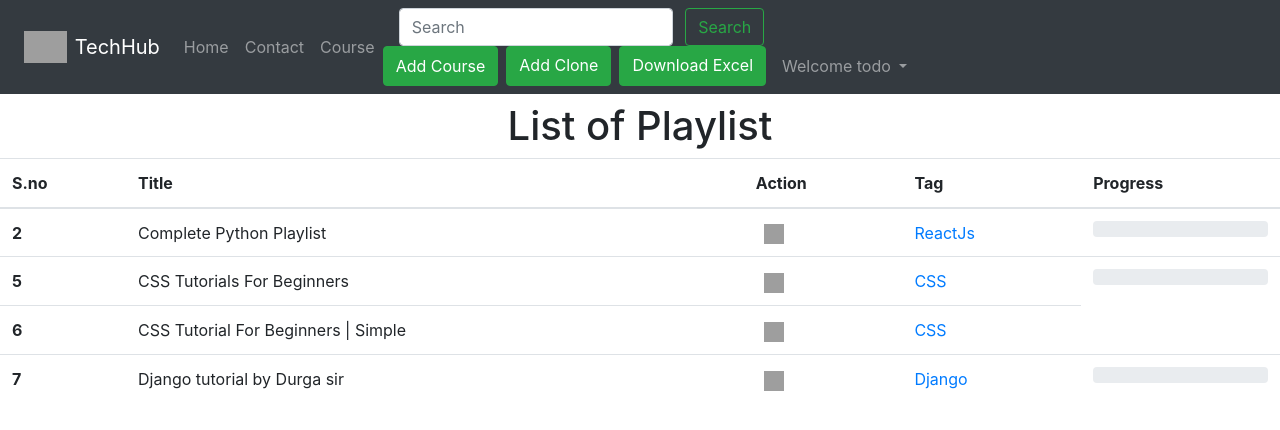
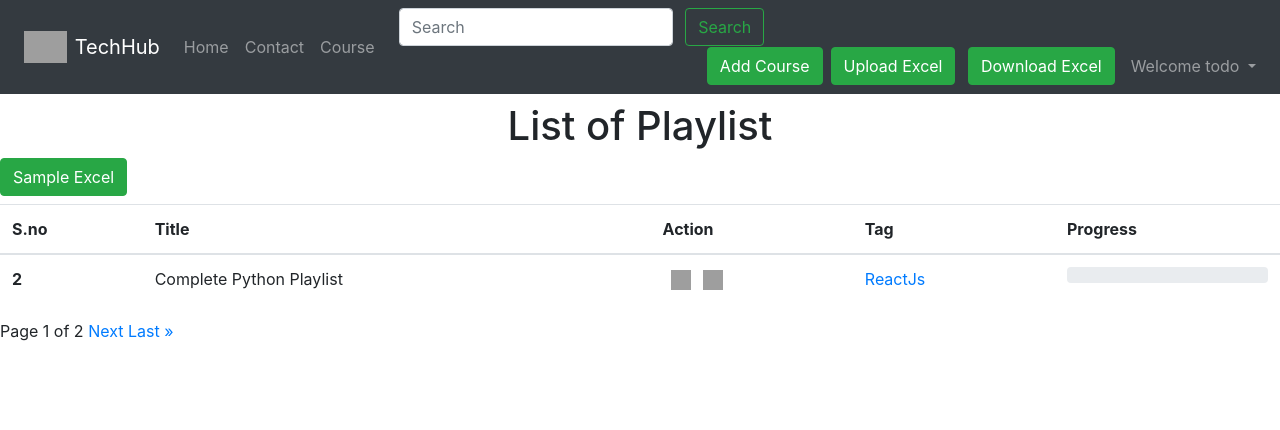
Before and after one commit to Rahul24Tech/course-traker, a Django app: page /course in a window 1280 px wide. Shown: the top 430 px of the page. Run offline with Django 4.2, Linux system fonts and the light colour scheme; a user stored in the database is signed in; data comes from the database, SQL or seed files in the repository; both versions use the stored data as it was after the commit; parts of the project's set-up code (start-up, migrations or seed data) failed here and were passed over; some libraries are stand-ins or nearby versions; grey boxes are pictures that could not be loaded.

Commit message:
Added:export and import excel file functioality

```diff
--- a/playlist/course_video/urls.py
+++ b/playlist/course_video/urls.py
@@ -16,6 +16,8 @@
     path("tag_listing/<slug:tags>/", tag_listing, name="tag_listing"),
     path('search', search, name="search"),
     path('getstatus/<int:id>', getstatus, name="getstatus"),
-    path('clone', clone, name="clone"),
+    path('clone/<int:id>', clone, name="clone"),
     path('course_csv', course_csv, name="course_csv"),
+    path('upload', upload, name="upload"),
+    path('download', download, name="download"),
 ]
--- a/playlist/course_video/views.py
+++ b/playlist/course_video/views.py
@@ -7,10 +7,14 @@
 
 from .models import *
 from .forms import CreateUserForm, ContactForm, StatusForm
+from django.core.paginator import Paginator
 
 import youtube_dl
 import openpyxl
 import re
+import calendar
+import time
+from datetime import datetime
 from copy import deepcopy
 
 # Create your views here.
@@ -23,6 +27,9 @@
 @login_required(login_url="login")
 def main(request):
     course = Course.objects.all()
+    p = Paginator(Course.objects.all(), 4)
+    page = request.GET.get('page')
+    courses = p.get_page(page)
     if request.method == 'POST':
         link = request.POST['link']
         tag = request.POST['tag']
@@ -79,9 +86,11 @@
     request.session['progress'] = progress
 
 
+
     result = {
         "course": course,
-        "per": progress
+        "per": progress,
+        "courses": courses
     }
 
     return render(request, "index.html", result)
@@ -215,17 +224,16 @@
     return redirect('listing', id=list_id)
 
 
-def clone(request):
-    course = Course.objects.all()
-    for item in course.iterator():
-        if request.user.id != item.author.id and item.public:
-            old_obj = deepcopy(item)
-            old_tag = old_obj.tags.all()
-            item.id = None
-            item.author = request.user
-            item.save()
-            for tag in old_tag.iterator():
-                item.tags.add(tag.name)
+def clone(request, id):
+    course = Course.objects.get(id=id)
+    if request.user.id != course.author.id and course.public:
+        old_obj = deepcopy(course)
+        old_tag = old_obj.tags.all()
+        course.id = None
+        course.author = request.user
+        course.save()
+        for tag in old_tag.iterator():
+            course.tags.add(tag.name)
     return redirect("main")
 
 
@@ -234,6 +242,7 @@
     sheetOne = wb.create_sheet("ListOfPlaylist")
     course = Course.objects.filter(public=False)
     data_view = []
+
     for item in course.iterator():
 
         if request.user.id == item.author.id:
@@ -259,17 +268,90 @@
                 valid_name = reg.findall(item.list_item)
                 if valid_name:
                     for nv in valid_name:
-                        per_item = item.list_item.replace(nv, "")
-                playlist_data = (per_item, item.time, item.status)
+                        per_item = item.list_item.replace(nv, " ")
+                    playlist_data = (per_item, item.time, item.link, item.status)
+                else:
+                    playlist_data = (item.list_item, item.time, item.link,item.status)
                 playlist_view.append(list(playlist_data))
                 item_playlist = [tuple(l) for l in playlist_view]
-                add_tuple = ("List", "Time", "Current Status")
+                add_tuple = ("List", "Time", "Link", "Current Status")
                 item_playlist.insert(0, add_tuple)
+
             for i in item_playlist:
                 sheetTwo.append(i)
 
     for playlist_item in item_list:
         sheetOne.append(playlist_item)
     wb.remove(wb['Sheet'])
-    wb.save("demo.xlsx")
+    current_GMT = time.gmtime()
+
+# ts stores timestamp
+    ts = calendar.timegm(current_GMT)
+    date_time = datetime.fromtimestamp(ts)
+
+# convert timestamp to string in dd-mm-yyyy HH:MM:SS
+    str_date_time = date_time.strftime("%d-%m-%Y, %H:%M:%S")
+    wb.save(f'{request.user} {str_date_time}.xlsx')
     return redirect("main")
+
+
+def upload(request):
+    if request.method == "POST":
+        excel_file = request.FILES["excel_file"]
+
+        wb = openpyxl.load_workbook(excel_file)
+        sheets = wb.sheetnames
+        excel_data = []
+        excel_playlist = list()
+        for i in sheets:
+            excel_data = []
+            work = wb[i]
+
+            for row in work.iter_rows():
+                row_data = list()
+                for cell in row:
+                    row_data.append(str(cell.value))
+                excel_data.append(row_data)
+            excel_data.insert(0, i)
+            excel_playlist.append(excel_data)
+
+        for item in excel_playlist:
+            if ['Title', 'Link', 'Tag', 'Progress'] == item[1]:
+                to_exclude = {1}
+                data = [element for i, element in enumerate(item) if i not in to_exclude]
+                del data[0]
+                for item in data:
+                    try:
+                        old_course = Course.objects.get(title=item[0])
+                    except Course.DoesNotExist:
+                        old_course = None
+                    if old_course:
+                        messages.info(request, "course is already present in List of playlist")
+                    else:
+                        course = Course.objects.create(author=request.user, title=item[0], link=item[1], public=True)
+                        course.tags.add(item[2])
+                        course.save()
+            elif ['List', 'Time', 'Link', 'Current Status'] == item[1]:
+                exclude = {1}
+                playlist_data = [element for i, element in enumerate(item) if i not in exclude]
+                title = playlist_data[0]
+                del playlist_data[0]
+                for item in playlist_data:
+                    playlist = PlaylistItem.objects.create(
+                                list_item=item[0], time=item[1], link=item[2], author=request.user, status="", playlist_title=title)
+                    playlist.save()
+            else:
+                messages.info(request, "Format of excel sheet not meet as expected please Go through the sample excel file for correct format")
+
+        return redirect(main)
+
+    return render(request, 'upload.html')
+
+
+def download(request):
+    filename = "sample.xlsx" # this is the file people must download
+    with open(filename, 'rb') as f:
+        response = HttpResponse(f.read(), content_type='application/vnd.ms-excel')
+        response['Content-Disposition'] = 'attachment; filename=' + filename
+        response['Content-Type'] = 'application/vnd.ms-excel; charset=utf-16'
+        return response
--- a/playlist/templates/base.html
+++ b/playlist/templates/base.html
@@ -35,6 +35,7 @@
             <li class="nav-item {% block blogactive %}  {% endblock blogactive %} ">
               <a class="nav-link" href="/course">Course</a>
             </li>
+
             {% else %}
             <li class="nav-item">
               <a class="nav-link" href="/contact">Contact</a>
@@ -42,11 +43,12 @@
             <li class="nav-item">
               <a class="nav-link" href="/course">Course</a>
             </li>
+
             {% endif %}
 
           </ul>
           <div class="ml-auto form-inline">
-          <form method="get" action="/search"class="my-2 my-lg-0 mx-3">
+          <form method="get" action="/search" class=" my-2 my-lg-0 mx-3">
             <input class="form-control mr-sm-2" type="search" placeholder="Search" aria-label="Search" name="query" id="query">
             <button class="btn btn-outline-success my-2 my-sm-0 " type="submit">Search</button>
 
@@ -69,12 +71,14 @@
 <!-- Button to  trigger Login modal -->
 {% if user.is_authenticated %}
 
-<ul class="navbar-nav">
+<ul class="navbar-nav ml-auto form-inline">
   {% comment %} <a href="/admin" role="button" target="_blank" class="btn btn-outline-success m-2 my-sm-0"> Admin Panel </a> {% endcomment %}
   <button type="button" class="btn btn-success mr-2" data-toggle="modal" data-target="#courseModal">
     Add Course
   </button>
+  {% comment %} {% block uploadNav %}{% endblock uploadNav %} {% endcomment %}
   {% block nav %}{% endblock nav %}
+  {% block uploadNav %}{% endblock uploadNav %}
 <li class="nav-item dropdown">
   <a class="nav-link dropdown-toggle" href="#" role="button" data-toggle="dropdown" aria-expanded="false">
    Welcome {{request.user}}
@@ -140,9 +144,7 @@
 </div>
 </div>
        </div>
-
-
-
+       {% block upload %}{% endblock upload %}
     <!-- Optional JavaScript -->
     <!-- jQuery first, then Popper.js, then Bootstrap JS -->
     <script src="https://code.jquery.com/jquery-3.5.1.slim.min.js" integrity="sha384-DfXdz2htPH0lsSSs5nCTpuj/zy4C+OGpamoFVy38MVBnE+IbbVYUew+OrCXaRkfj" crossorigin="anonymous"></script>
--- a/playlist/templates/index.html
+++ b/playlist/templates/index.html
@@ -1,13 +1,20 @@
 {% extends 'base.html' %}
 {% block title %}Course{% endblock title %}
 {% block nav %}
-<a href="clone" role="button" class="btn btn-success mr-2">Add Clone</a>
-
+<div class="ml-auto">
+{% comment %} <a href="download"  class="nav mr-2">Sample Excel</a> {% endcomment %}
+<a href="upload" role="button" class="btn btn-success mr-2">Upload Excel</a>
   <a href="course_csv" role="button" class="btn btn-success mr-2">Download Excel</a>
+</div>
 {% endblock nav %}
 
 {% block body %}
+
     <center class="my-2"><h1>List of Playlist</h1></center>
+    <div class="ml-auto my-2">
+
+      <a href="download" role="button" class="btn btn-success mr-2">Sample Excel</a>
+    </div>
     <table class="table">
         <thead>
           <tr>
@@ -19,7 +26,7 @@
           </tr>
         </thead>
         <tbody>
-          {% for a in course %}
+          {% for a in courses %}
                 {% comment %} <p class="tag">Tag: {{a.tags.all|join:","}}  {% endcomment %}
                   {% comment %} style="pointer-events: none"/ {% endcomment %}
                   {% comment %} {% if user.is_authenticated %} {% endcomment %}
@@ -40,6 +47,9 @@
                         {% else %}
                         <td>
                           <a  target="_blank" href={{a.link}}><img class="mx-2" src="https://cdn-icons-png.flaticon.com/512/709/709576.png" alt="Export free icon" title="Export free icon" width="20" height="20"></a>
+                          <a href="{% url 'clone' a.id %}">
+                            <img src="https://cdn-icons-png.flaticon.com/512/4662/4662661.png " alt="" title="" class="img-small" width="20" height="20"></a>
+
                         </td>
                         {% endif %}
                         <td>
@@ -129,4 +139,13 @@
       {% endfor %}
     </tbody>
       </table>
+      {% if courses.has_previous %}
+        <a href="?page=1">&laquo First</a>
+        <a href="?page={{courses.previous_page_number}}">Previous</a>
+      {% endif %}
+      Page {{courses.number}} of {{courses.paginator.num_pages}}
+      {% if courses.has_next %}
+      <a href="?page={{courses.next_page_number}}">Next</a>
+      <a href="?page={{courses.paginator.num_pages}}">Last &raquo</a>
+      {% endif %}
       {% endblock body %}
```
Also changed, not shown: playlist/templates/upload.html (added, +27 -0 lines), playlist/db.sqlite3, 2 other files.
